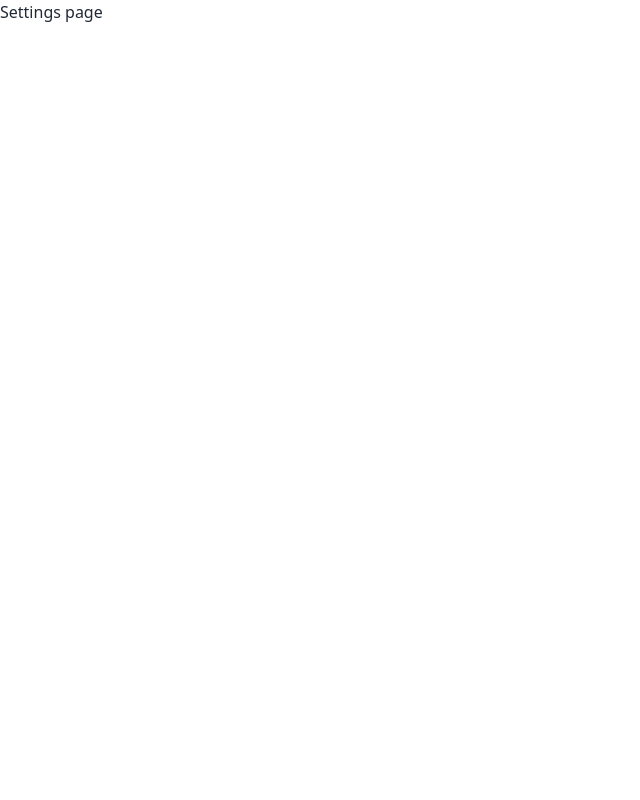
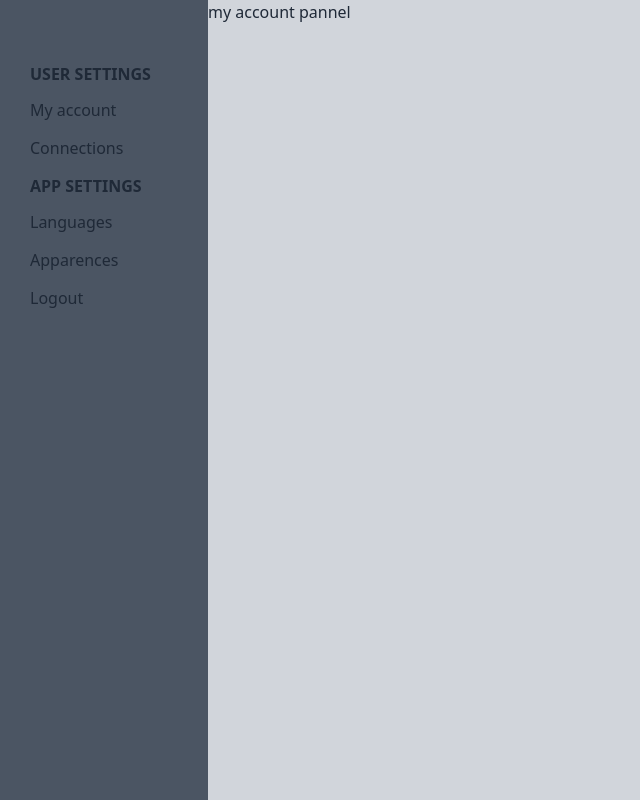
Before and after one commit to bauhaas/42HYPERTUBE, a React (Vite) app in the folder client/: page /settings in a window 1280 px wide. Shown: the whole page, without its empty margins (0-640 px from the left). Built offline with nearby package versions, Linux system fonts and the light colour scheme.

Commit message:
feat(settings): add tab panel navigation on settings page

```diff
--- /dev/null
+++ b/client/src/components/Toggle.jsx
@@ -0,0 +1,27 @@
+import { useToggle } from '../hooks/useToggle';
+
+export const Toggle = () => {
+  const [isChecked, setIsChecked] = useToggle();
+
+  return (
+    <label className="relative inline-block h-6 w-12 cursor-pointer">
+      <input
+        type="checkbox"
+        className="hidden"
+        checked={isChecked}
+        onChange={setIsChecked}
+      />
+      <div
+        className={`flex h-6 w-12 items-center rounded-full ${
+          isChecked ? 'bg-green-400' : 'bg-gray-400'
+        } transition-transform duration-300 ease-in-out`}
+      >
+        <div
+          className={` circle mx-1 h-5 w-5 transform rounded-full bg-white pl-1 transition-transform duration-300 ease-in-out ${
+            isChecked ? 'translate-x-full' : ''
+          }`}
+        ></div>
+      </div>
+    </label>
+  );
+};
--- /dev/null
+++ b/client/src/hooks/useToggle.jsx
@@ -0,0 +1,13 @@
+import { useCallback, useState } from 'react';
+
+// Parameter is the boolean, with default "false" value
+export const useToggle = (initialState = false) => {
+  // Initialize the state
+  const [state, setState] = useState(initialState);
+
+  // Define and memorize toggler function in case we pass down the component,
+  // This function change the boolean value to it's opposite value
+  const toggle = useCallback(() => setState((state) => !state), []);
+
+  return [state, toggle];
+};
--- a/client/src/index.css
+++ b/client/src/index.css
@@ -1,3 +1,11 @@
 @tailwind base;
 @tailwind components;
 @tailwind utilities;
+
+@import url('https://fonts.googleapis.com/css2?family=Poppins&display=swap');
+@import url('https://fonts.googleapis.com/css2?family=Bebas+Neue&display=swap');
+
+@font-face {
+  font-family: 'whitneymedium';
+  src: url('./fonts/whitneymedium.otf');
+}
--- a/client/src/pages/Settings/Settings.jsx
+++ b/client/src/pages/Settings/Settings.jsx
@@ -1,7 +1,123 @@
+import { useState } from 'react';
+
 export const Settings = () => {
+  const [selectedTab, setSelectedTab] = useState('account');
+
+  const [tabs, setTabs] = useState({
+    account: {
+      'aria-controls': 'my-account-tab',
+      description: 'My account',
+    },
+    connection: {
+      'aria-controls': 'connections-tab',
+      description: 'Connections',
+    },
+  });
+
+  const [tabs2, setTabs2] = useState({
+    language: {
+      'aria-controls': 'languages-tab',
+      description: 'Languages',
+    },
+    apparence: {
+      'aria-controls': 'apparences-tab',
+      description: 'Apparences',
+    },
+  });
+
   return (
     <>
-      <div>Settings page</div>
+      <div className="min-h-screen">
+        <div className="flex" id="sidebarview">
+          <div className="flex min-h-screen bg-gray-600" id="sidebar">
+            <nav className="w-52 pt-14 pr-1.5 pb-14 pl-5" id="navside">
+              <div
+                className="flex flex-col"
+                role="tablist"
+                aria-orientation="vertical"
+              >
+                <div
+                  className="px-2.5 py-1.5 font-bold uppercase"
+                  role="button"
+                  tabIndex={-1}
+                >
+                  user settings
+                </div>
+                {Object.entries(tabs).map(([tabName, tabData], index) => (
+                  <div
+                    key={index + tabName}
+                    className="mb-0.5 rounded-lg py-1.5 px-2.5 text-left  hover:bg-gray-500  focus:bg-gray-500 focus-visible:outline-none focus-visible:outline-offset-0 focus-visible:outline-blue-500"
+                    role="tab"
+                    tabIndex={0}
+                    aria-controls={tabData['aria-controls']}
+                    onKeyDown={(e) => {
+                      if (e.key === ' ') setSelectedTab(tabName);
+                    }}
+                    onClick={() => setSelectedTab(tabName)}
+                  >
+                    {tabData.description}
+                  </div>
+                ))}
+                <div className="px-2.5 py-1.5 font-bold uppercase">
+                  app settings
+                </div>
+                {Object.entries(tabs2).map(([tabName, tabData], index) => (
+                  <div
+                    key={index + tabName}
+                    className="mb-0.5 rounded-lg py-1.5 px-2.5 text-left hover:bg-gray-500  focus:bg-gray-500 focus:outline-none focus:outline-offset-0 focus:outline-blue-500"
+                    role="tab"
+                    tabIndex={0}
+                    aria-controls={tabData['aria-controls']}
+                    onKeyDown={(e) => {
+                      if (e.key === ' ') setSelectedTab(tabName);
+                    }}
+                    onClick={() => setSelectedTab(tabName)}
+                  >
+                    {tabData.description}
+                  </div>
+                ))}
+              </div>
+              <div
+                className="mb-0.5 rounded-lg py-1.5 px-2.5 text-left hover:bg-gray-500  focus:bg-gray-500 focus:outline-none focus:outline-offset-0 focus:outline-blue-500"
+                role="tab"
+                tabIndex={0}
+              >
+                Logout
+              </div>
+            </nav>
+          </div>
+          <div className="flex grow bg-gray-300" id="content">
+            <div
+              role="tabpanel"
+              id="my-account-tab"
+              className={`${selectedTab === 'account' ? '' : 'hidden'}`}
+            >
+              my account pannel
+            </div>
+            <div
+              role="tabpanel"
+              id="connections-tab"
+              className={`${selectedTab === 'connection' ? '' : 'hidden'}`}
+            >
+              connections pannel
+            </div>
+            <div
+              role="tabpanel"
+              id="languages-tab"
+              className={`${selectedTab === 'language' ? '' : 'hidden'}`}
+            >
+              languages pannel
+            </div>
+            <div
+              role="tabpanel"
+              id="apparences-tab"
+              className={`${selectedTab === 'apparence' ? '' : 'hidden'}`}
+            >
+              apparences pannel
+            </div>
+          </div>
+        </div>
+      </div>
     </>
   );
 };
--- a/client/src/pages/Test/Test.jsx
+++ b/client/src/pages/Test/Test.jsx
@@ -3,6 +3,7 @@ import { useState } from 'react';
 import { Link } from 'react-router-dom';
 import { isEmail, isStrongPassword } from 'validator';
 
+import { Toggle } from '../../components/Toggle';
 import { FormField } from '../Signin/Components/FormField';
 
 export const Test = () => {
@@ -114,6 +115,8 @@ export const Test = () => {
             >
               GET USERS
             </button>
+            {/* <input type="checkbox" className="toggle bg-red-500 text-green-400" /> */}
+            <Toggle />
             <Link
               to="/"
               data-cy="link"
--- a/client/tailwind.config.cjs
+++ b/client/tailwind.config.cjs
@@ -2,7 +2,13 @@
 module.exports = {
   content: ['./index.html', './src/**/*.{js,ts,jsx,tsx}'],
   theme: {
-    extend: {},
+    extend: {
+      fontFamily: {
+        whitney: ['whitneymedium', 'cursive'],
+        bebas: ['Bebas', 'sans-serif'],
+      },
+    },
   },
+  darkMode: 'class',
   plugins: [require('daisyui')],
 };
```
Also changed, not shown: client/src/fonts/whitneymedium.otf (added).
